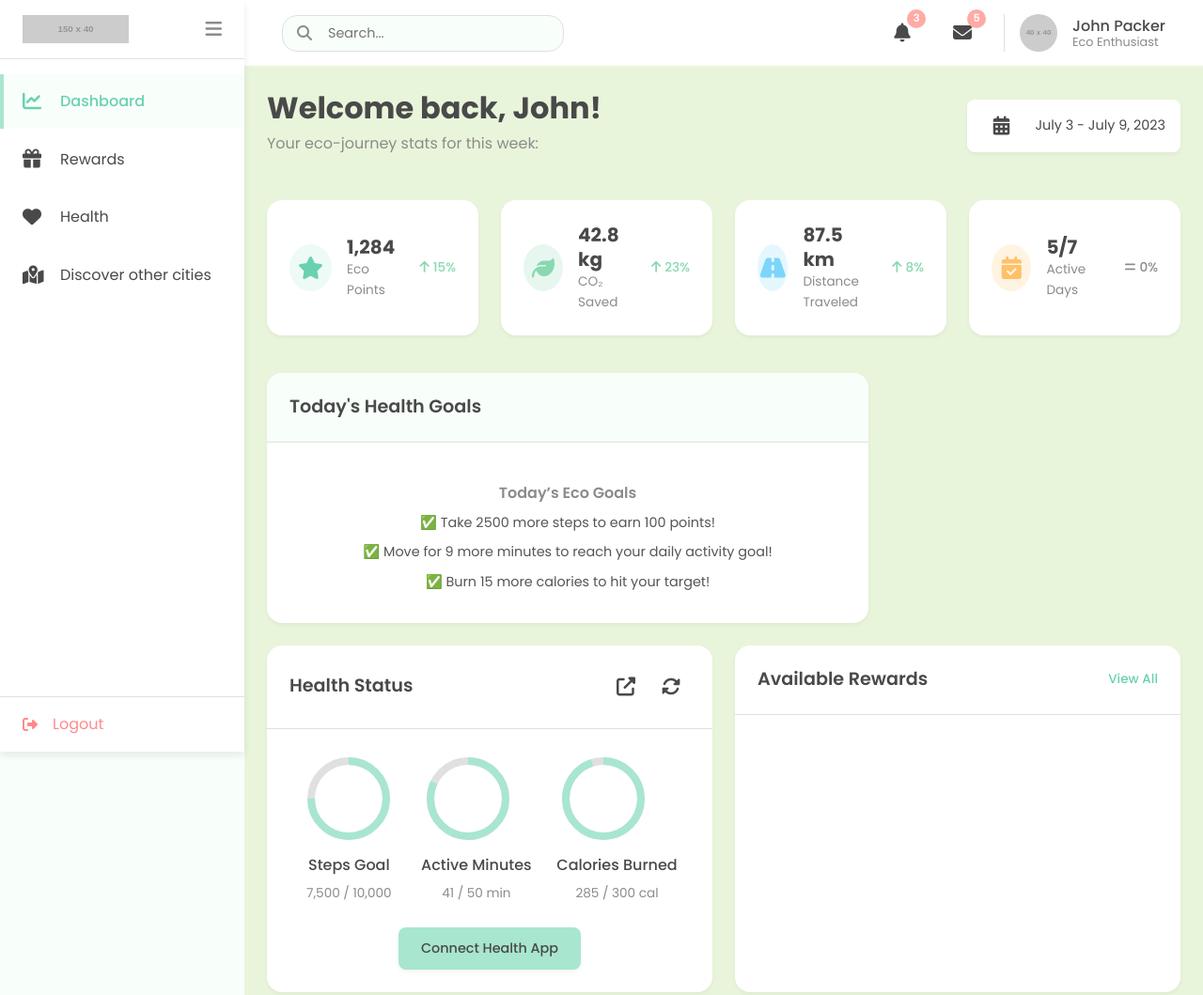
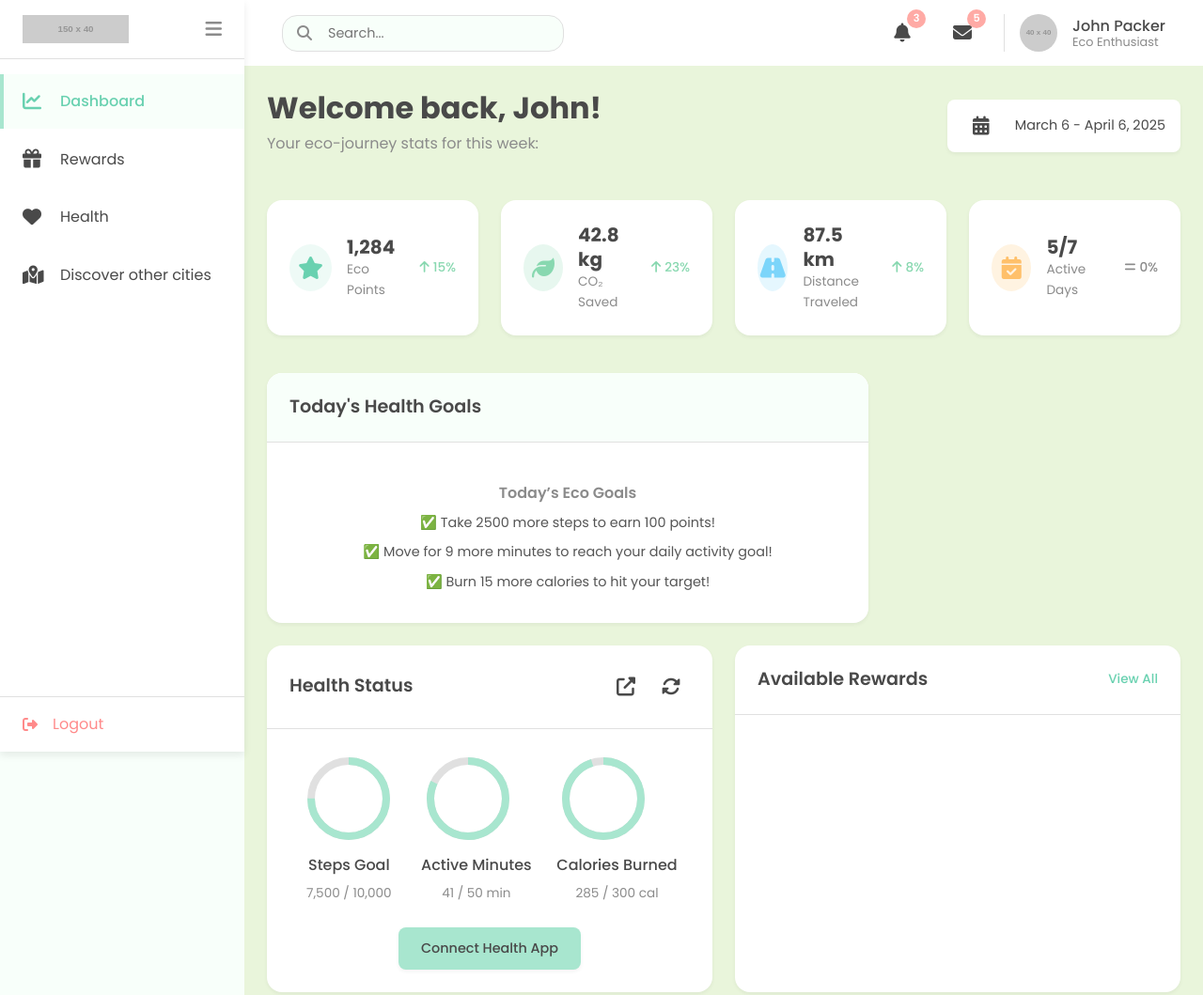
Before and after one commit to catalin21java/polihack2025, a plain HTML site: page dashboard.html in a window 1280 px wide. Shown: the top 1059 px of the page at 94% size. Drawn offline with nearby package versions, Linux system fonts and the light colour scheme; placeholder pictures from the web are drawn by us.

Commit message:
changed date

```diff
--- a/dashboard.html
+++ b/dashboard.html
@@ -75,7 +75,7 @@
                 </div>
                 <div class="date-picker">
                     <button class="icon-btn"><i class="fas fa-calendar-alt"></i></button>
-                    <span>July 3 - July 9, 2023</span>
+                    <span>March 6 - April 6, 2025</span>
                 </div>
             </section>
 
```
Also changed, not shown: health.html (+1 -1 lines).
